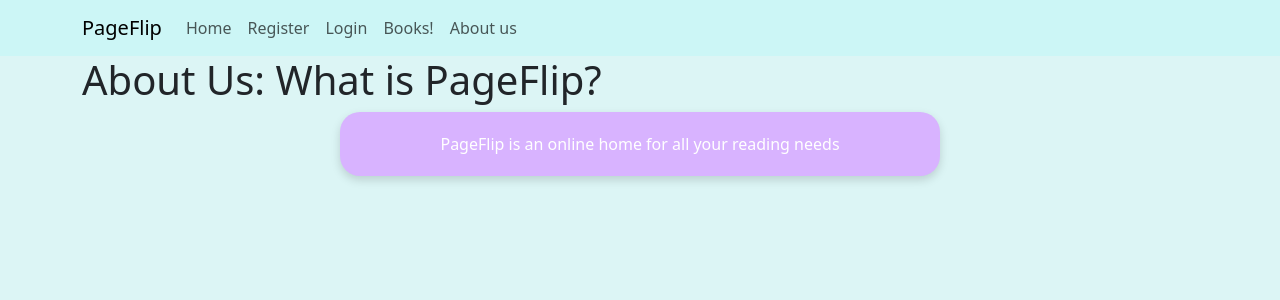
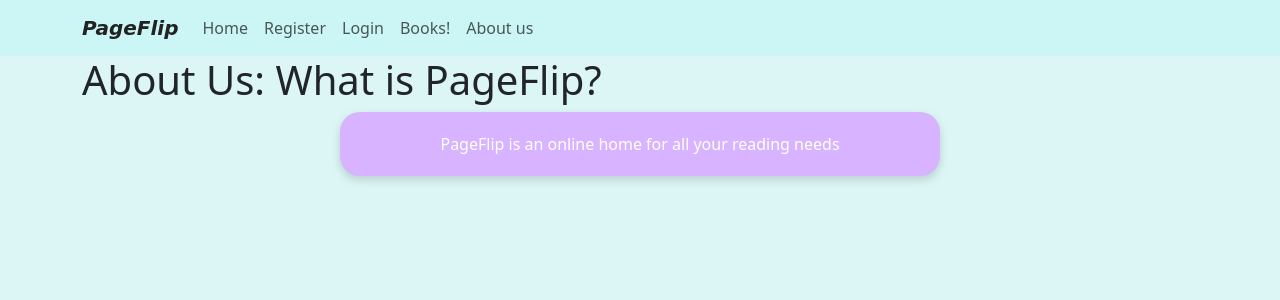
Before and after one commit to AntonyDys/pageflip_project, a Django app: page /pageflip/about/ in a window 1280 px wide. Shown: the top 300 px of the page. Run offline with Django 3.2, Linux system fonts and the light colour scheme.

Commit message:
Update base.html

```diff
--- a/pageflip/templates/pageflip/base.html
+++ b/pageflip/templates/pageflip/base.html
@@ -15,7 +15,7 @@
 
       <nav class="navbar navbar-expand-lg style=" style="background-color: #ccf6f6;">
   <div class="container">
-    <a class="navbar-brand" href="{% url 'pageflip:index' %}">PageFlip</a>
+    <a class="navbar-brand italic-classic" href="{% url 'pageflip:index' %}">PageFlip</a>
     <button class="navbar-toggler" type="button" data-bs-toggle="collapse" data-bs-target="#navbarNav" aria-controls="navbarNav" aria-expanded="false" aria-label="Toggle navigation">
       <span class="navbar-toggler-icon"></span>
     </button>
```
